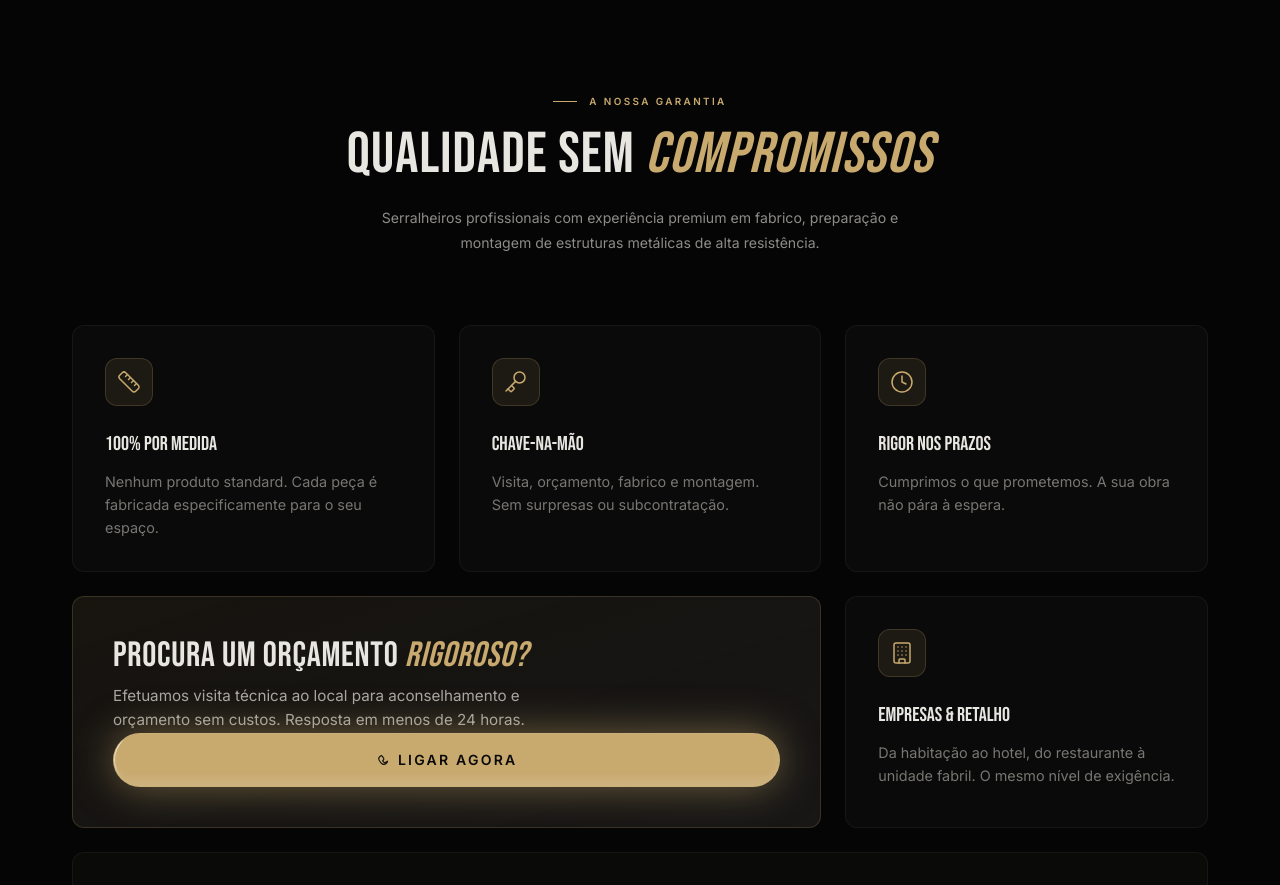
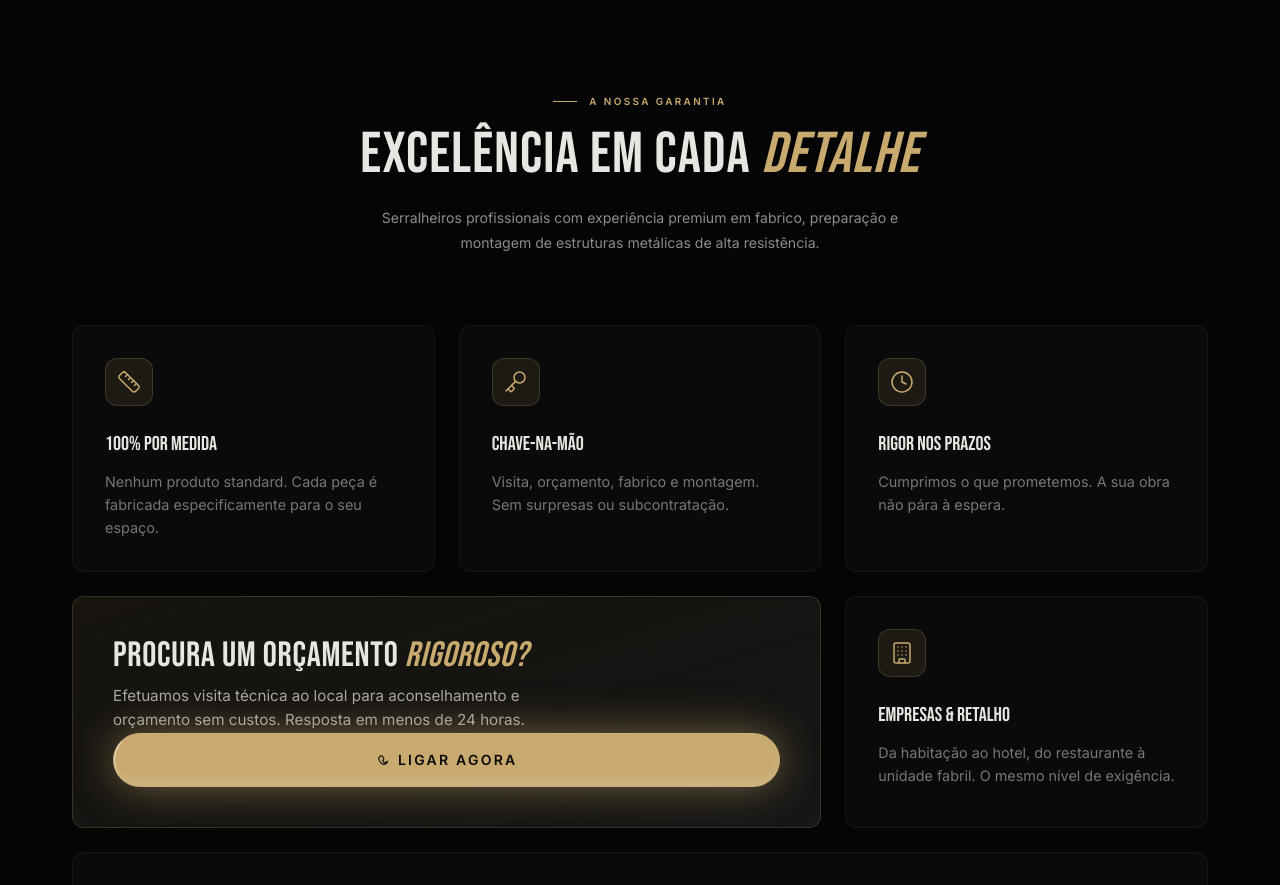
Before and after one commit to mendesrui19/Rino_Seralharia_Website, a React (Vite) app: page / in a window 1280 px wide. Shown: the part 5180-6065 px from the top of the page. Built offline with nearby package versions, Linux system fonts and the light colour scheme.

Commit message:
Update ambiguous text to Excelência em cada detalhe

```diff
--- a/src/components/sections/PorqueNos.tsx
+++ b/src/components/sections/PorqueNos.tsx
@@ -26,7 +26,7 @@ export function PorqueNos() {
           className="flex flex-col items-center text-center mb-[70px]"
         >
           <div className="section-tag mx-auto">A Nossa Garantia</div>
-          <h2 className="section-h2">Qualidade sem <span className="text-accent italic">compromissos</span></h2>
+          <h2 className="section-h2">Excelência em cada <span className="text-accent italic">detalhe</span></h2>
           <p className="section-desc mt-4 max-w-[600px] mx-auto text-dim">
             Serralheiros profissionais com experiência premium em fabrico, preparação e montagem de estruturas metálicas de alta resistência.
           </p>
```
